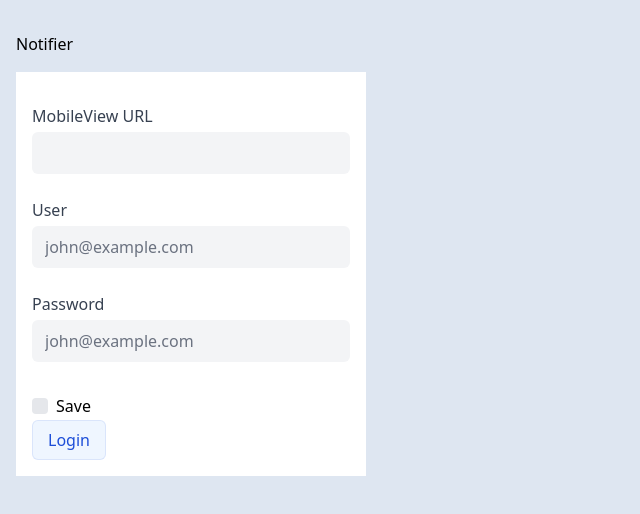
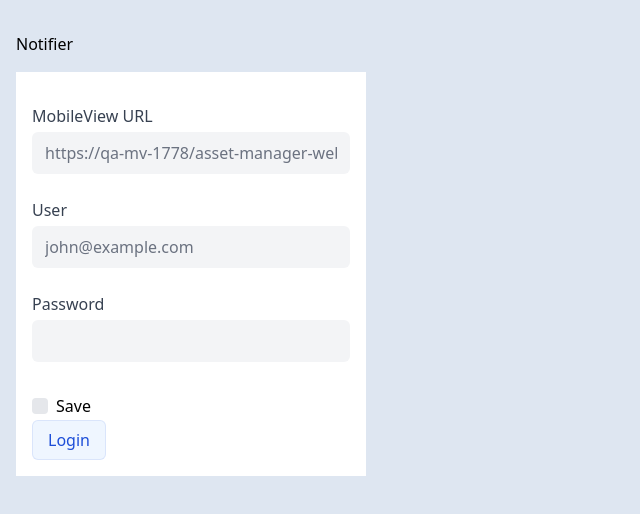
Before and after one commit to Vladi-ed/Test-push-chrome-extension, a website built with Vite: page src/settings-popup/popup.html in a window 1280 px wide. Shown: the whole page, without its empty margins (0-640 px from the left). Built offline with nearby package versions, Linux system fonts and the light colour scheme; no server answers.

Commit message:
removed a placeholder

```diff
--- a/src/settings-popup/popup.html
+++ b/src/settings-popup/popup.html
@@ -12,7 +12,7 @@
         <div class="grid grid-cols-1 gap-6">
           <label class="block">
             <span class="text-gray-700">MobileView URL</span>
-            <input type="text" class="mt-1 block w-full rounded-md bg-gray-100 border-transparent focus:border-gray-500 focus:bg-white focus:ring-0" placeholder="">
+            <input type="text" class="mt-1 block w-full rounded-md bg-gray-100 border-transparent focus:border-gray-500 focus:bg-white focus:ring-0" placeholder="https://qa-mv-1778/asset-manager-web">
           </label>
           <label class="block">
             <span class="text-gray-700">User</span>
@@ -20,7 +20,7 @@
           </label>
           <label class="block">
             <span class="text-gray-700">Password</span>
-            <input type="email" class="mt-1 block w-full rounded-md bg-gray-100 border-transparent focus:border-gray-500 focus:bg-white focus:ring-0" placeholder="john@example.com">
+            <input type="email" class="mt-1 block w-full rounded-md bg-gray-100 border-transparent focus:border-gray-500 focus:bg-white focus:ring-0">
           </label>
 <!--          <label class="block">-->
 <!--            <span class="text-gray-700">When is your event?</span>-->
```
